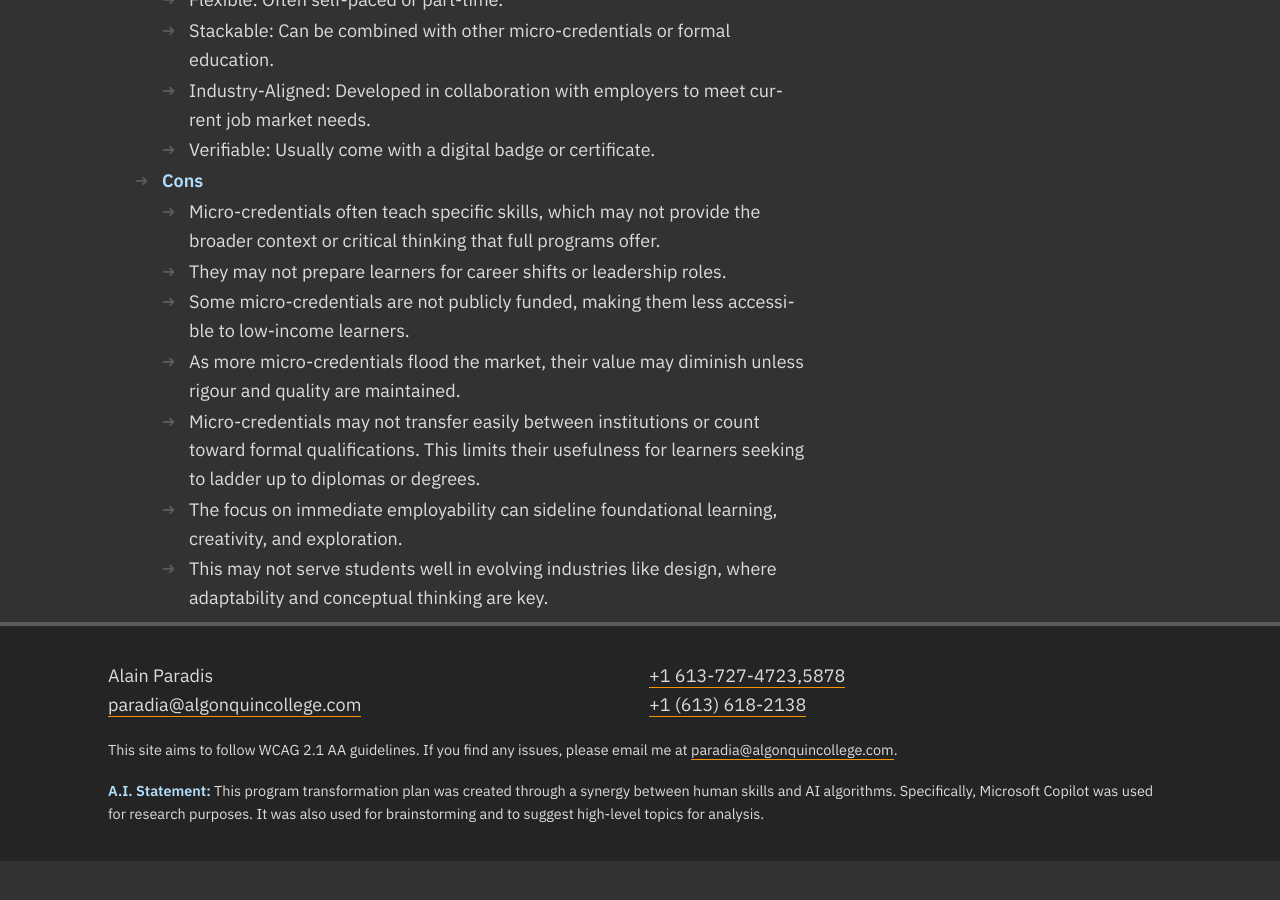
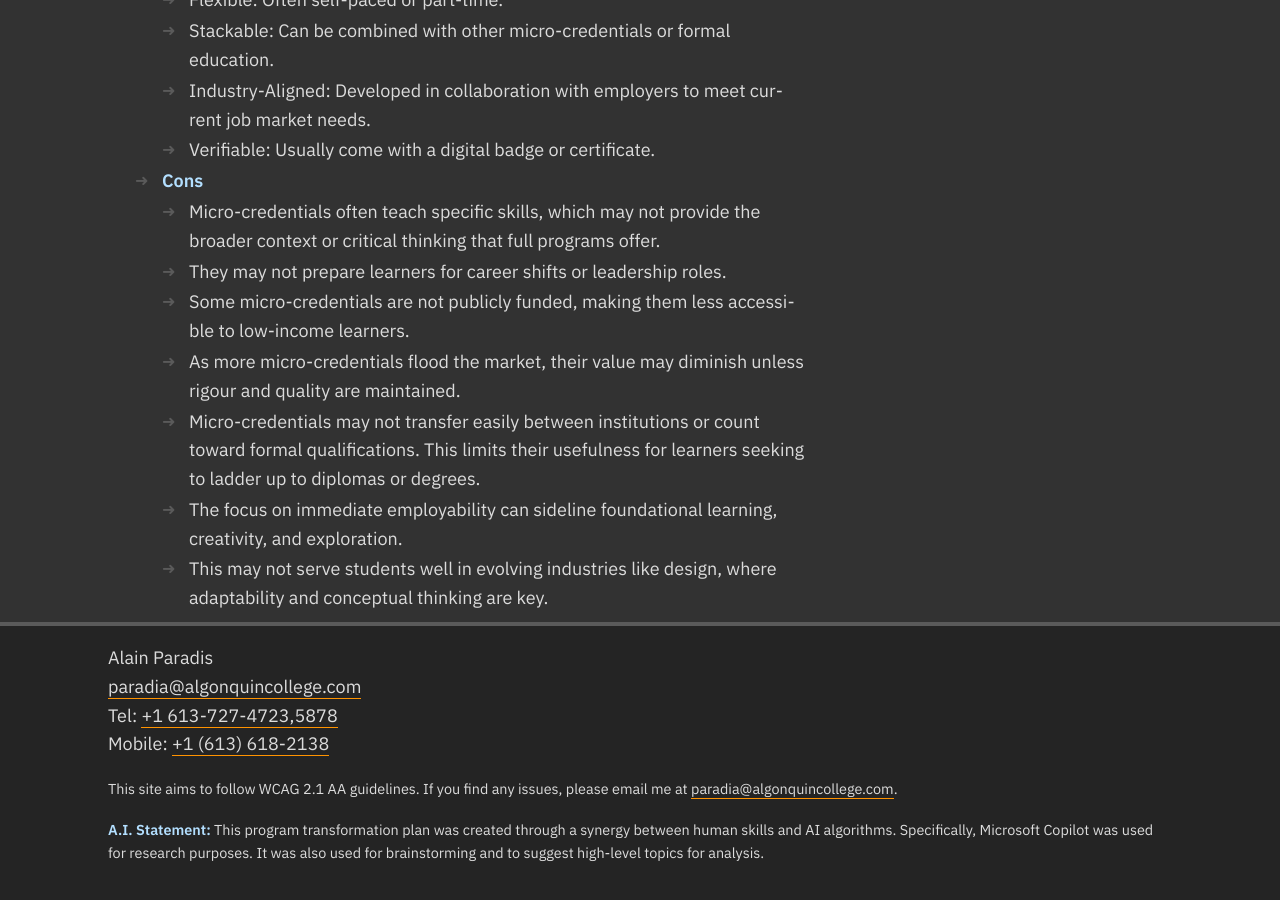
Before and after one commit to AlainParadis/program-transformation, a Jekyll site: the page built from index.md, in a window 1280 px wide and 900 px high, scrolled down 4836 px. Built offline with Jekyll 4.4.1, drawn with Linux system fonts in a browser that asks for light colours; before the commit the page ends 5697 px from its top, so only the background shows below that.

Commit message:
update footer

```diff
--- a/_includes/footer.html
+++ b/_includes/footer.html
@@ -1,8 +1,8 @@
-<ul class="columns2">
+<ul class="contact">
 	<li>{{ site.data.sitewide.my-name }}</li>
 	<li><a href="mailto:{{ site.data.sitewide.email }}" title="Alain Paradis' E-Mail Address.">{{ site.data.sitewide.email }}</a></li>
-	<li><a href="tel:{{ site.data.sitewide.phone }}">{{ site.data.sitewide.phone }}</a></li>
-	<li><a href="tel:{{ site.data.sitewide.mobile }}">{{ site.data.sitewide.mobile }}</a></li>
+	<li>Tel: <a href="tel:{{ site.data.sitewide.phone }}">{{ site.data.sitewide.phone }}</a></li>
+	<li>Mobile: <a href="tel:{{ site.data.sitewide.mobile }}">{{ site.data.sitewide.mobile }}</a></li>
 </ul>
 <ul class="text-small">
 	<li>This site aims to follow WCAG 2.1 AA guidelines. If you find any issues, please email me at <a href="mailto:{{ site.data.sitewide.email }}" title="Alain Paradis' E-Mail Address.">{{ site.data.sitewide.email }}</a>.</li>
```
